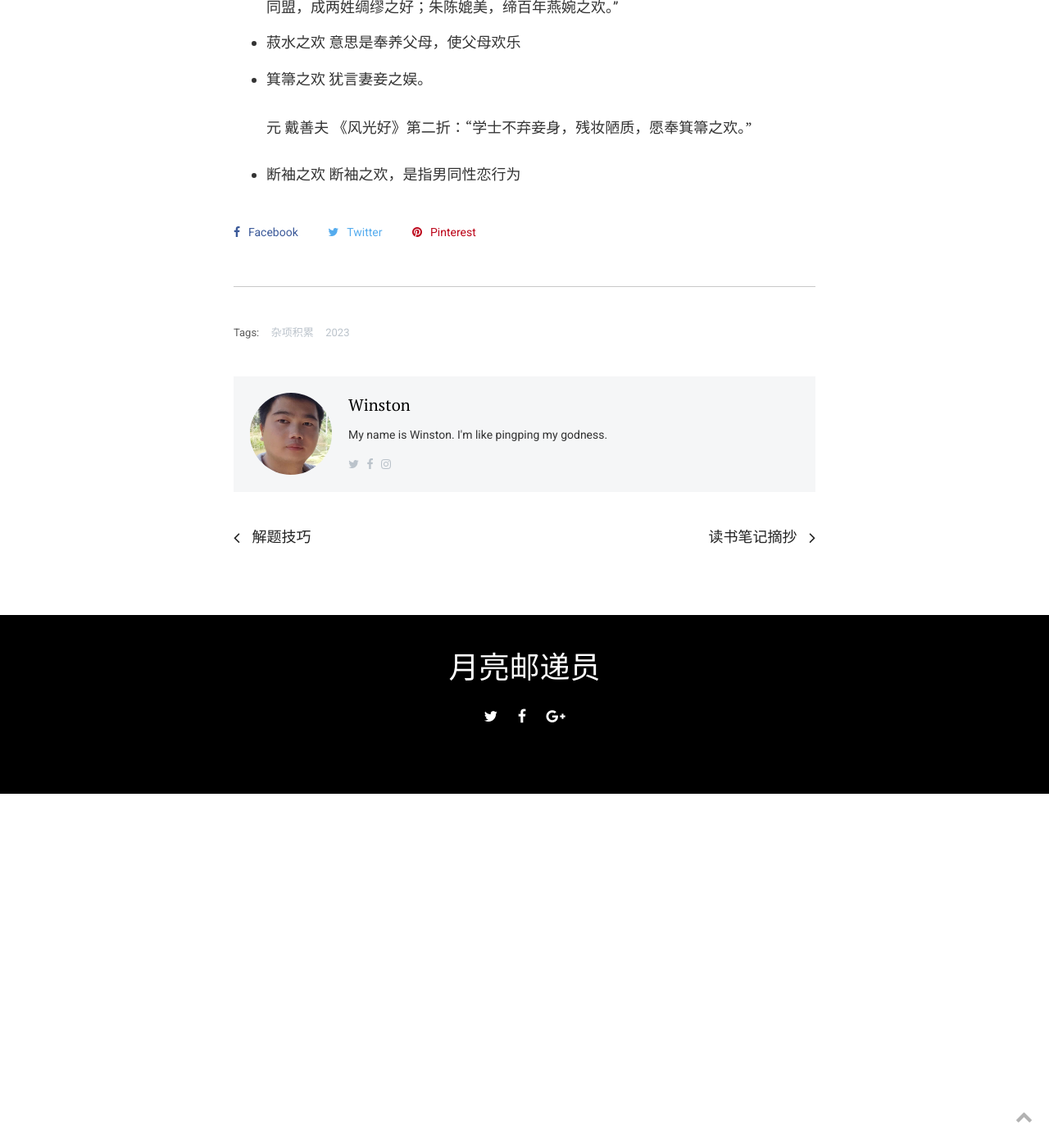
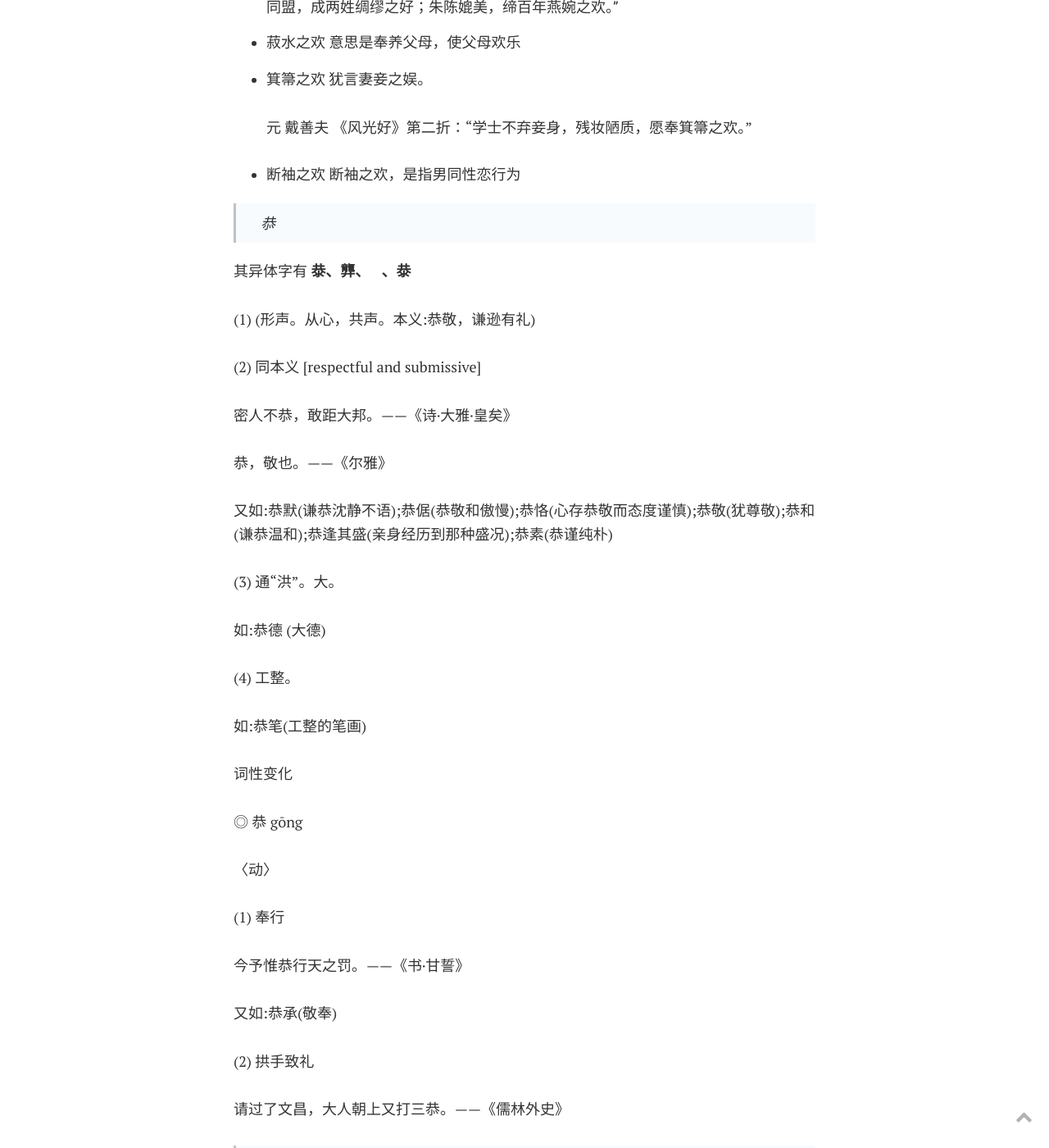
Before and after one commit to mytingbao/blog, a Jekyll site: the page built from _posts/公考积累/2023-05-17-杂项积累.md, in a window 1280 px wide and 1400 px high, scrolled down 5199 px. Shown: the whole window at 82% size. Built offline with Jekyll 4.4.1, drawn with Linux system fonts in a browser that asks for light colours; before the commit the page ends 6167 px from its top, so only the background shows below that; some of the changed text lies outside the part shown.

Commit message:
chore: 博客

```diff
--- a/_config.yml
+++ b/_config.yml
@@ -1,18 +1,18 @@
 # Site settings
-title: 月亮邮递员
+title: 橙默
 description: 一位来自江西会昌的洋光老表
 baseurl: "/blog" # the subpath of your site, e.g. /blog
 url: "https://lokmont-jekyll.netlify.com/" # the base hostname & protocol for your site, e.g. http://example.com
 
 # Banner Section
 hero: 112.jpg
-hero-title: 月亮邮递员
+hero-title: 橙默
 hero-description: 一位来自江西会昌的洋光老表
 
 # Author - Creator
 author-name: Winston
 author-image: 10.jpg
-about-author: My name is Winston. I'm like pingping my godness.
+about-author: My name is Winston.
 author-email: help.example@gmail.com
 author-twitter: https://twitter.com/
 author-facebook: https://twitter.com/
@@ -32,8 +32,8 @@
     author-pinterest: https://pinterest.com/
   pingping:
     author-name: pingping
-    author-image: 113.jpg
-    about-author: My name is pingping. I love winston.
+    author-image: 10.jpg
+    about-author: I love winston.
     author-email: natali.example@gmail.com
     author-twitter: https://twitter.com/
     author-facebook: https://twitter.com/
--- a/_posts/公考积累/2023-05-17-杂项积累.md
+++ b/_posts/公考积累/2023-05-17-杂项积累.md
@@ -143,3 +143,81 @@
 
 * 断袖之欢
 断袖之欢，是指男同性恋行为
+
+
+> 恭
+
+其异体字有 **㳟、龏、𢙄、㳟**
+
+(1) (形声。从心，共声。本义:恭敬，谦逊有礼)
+
+(2) 同本义 [respectful and submissive]
+
+密人不恭，敢距大邦。——《诗·大雅·皇矣》
+
+恭，敬也。——《尔雅》
+
+又如:恭默(谦恭沈静不语);恭倨(恭敬和傲慢);恭恪(心存恭敬而态度谨慎);恭敬(犹尊敬);恭和(谦恭温和);恭逢其盛(亲身经历到那种盛况);恭素(恭谨纯朴)
+
+(3) 通“洪”。大。
+
+如:恭德 (大德)
+
+(4) 工整。
+
+如:恭笔(工整的笔画)
+
+词性变化
+
+◎ 恭 gōng
+
+〈动〉
+
+(1) 奉行
+
+今予惟恭行天之罚。——《书·甘誓》
+
+又如:恭承(敬奉)
+
+(2) 拱手致礼
+
+请过了文昌，大人朝上又打三恭。——《儒林外史》
+
+
+> 叶
+
+yè
+
+1. 植物的营养器官之一：树～。菜～。～子。～落归根。一～知秋。一～蔽目（喻目光短浅，常被眼前细小事物所遮蔽，看不到远处、大处。亦称“一叶障目”）。
+2. 像叶子的：铁～。百～窗。
+3. 同“页”。
+4. 世代，时期：初～。末～。
+- 勋载二叶。——汉《太尉刘宽碑》
+- 祚流万业
+5. 姓。
+6. 历史时期的分段 [part of a historical period]。
+- 如:唐朝末叶;20世纪中叶
+
+xié
+
+1. 和洽，合：～韵。
+- 逢吉与 李程同执政，不叶。——《新唐书》
+2. 协助;帮助 。
+- 如:叶佐(辅佐，配合);叶齐(协力一致);叶赞(协同翊赞)
+3. 合，共同
+- 股肱叶谋，爪牙宣力。——《旧五代史》
+
+> 祚
+
+zuò
+1. 福，赐福：天～。福～。
+2. 皇位：～命（赐予皇位）。
+- 真主已出，隋祚不长。——《隋唐演义》
+3. 年：“初岁元～。吉日惟良”。
+
+> 茧
+
+繁体繭；异体有蠒、絸
+
+
+>
```
Also changed, not shown: _posts/公考积累/2023-03-28-公基积累.md (+42 -0 lines), _posts/公考积累/2023-04-02-时政积累.md (+1 -1 lines), _posts/公考积累/2023-10-10-常识积累（二）.md (+78 -6 lines), images/post/2023/10/11.jpg (added).
